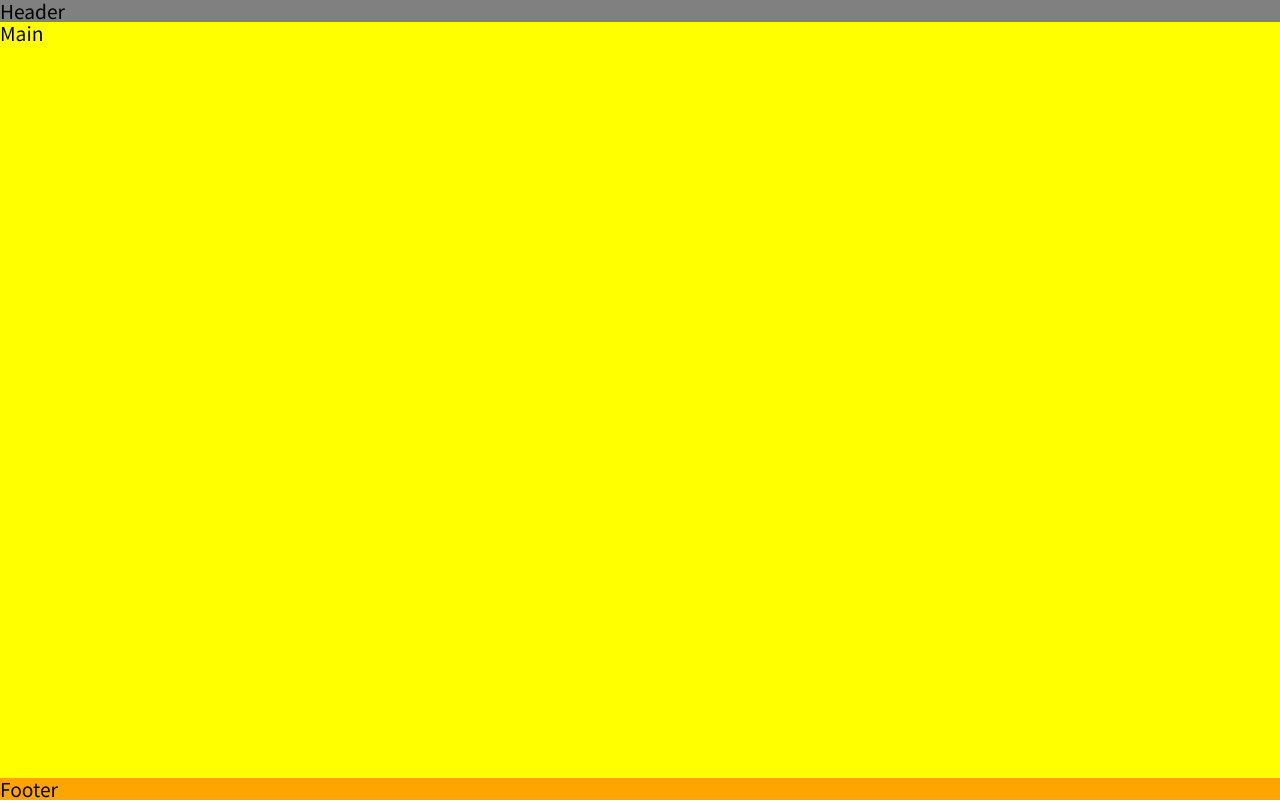
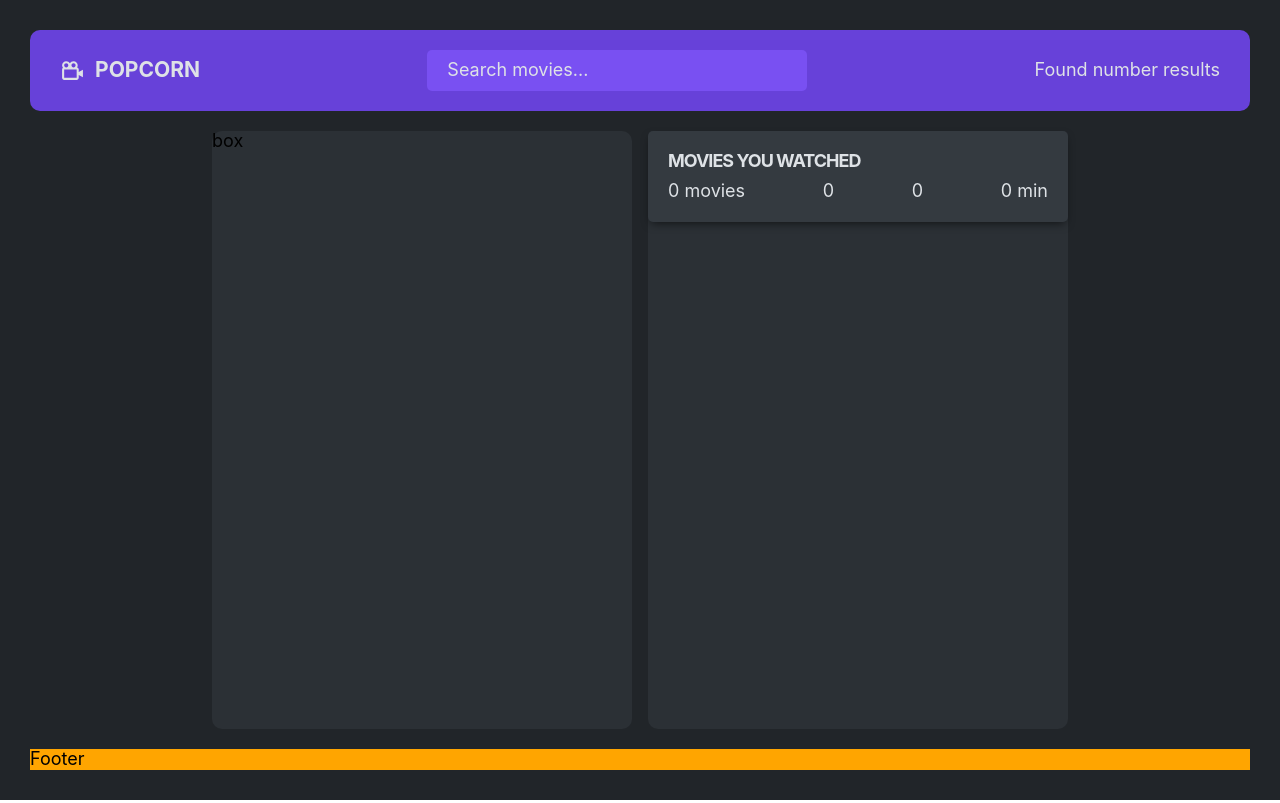
Before and after one commit to antonchua/popcorn, a React app: page / in a window 1280 px wide. Built offline with nearby package versions, Linux system fonts and the light colour scheme.

Commit message:
main section

```diff
--- a/src/app.tsx
+++ b/src/app.tsx
@@ -1,29 +1,17 @@
-import {Layout} from "./components/layout/layout";
+import { Layout } from './components/layout/layout'
+import { Header } from './components/header/header'
+import { Main } from './components/main/main'
 
-const KEY = "acc5d6f"
+// const KEY = "acc5d6f"
+// const res = await fetch(`http://www.omdbapi.com/?apikey=${KEY}&s=matrix`)
 export const App = () => {
-    // useEffect(() => {
-    //     const fetchMovie = async (): Promise<void> => {
-    //         try {
-    //             const res = await fetch(`http://www.omdbapi.com/?apikey=${KEY}&s=matrix`)
-    //             const data = await res.json()
-    //             console.log(data)
-    //         }
-    //         catch (err) {
-    //             console.log(err)
-    //         }
-    //     }
-    //     fetchMovie()
-    // }, [])
-
-
   return (
-      <>
-        <Layout>
-            <header style={{backgroundColor: "gray"}}>Header</header>
-            <main style={{backgroundColor: "yellow"}}>Main</main>
-            <footer style={{backgroundColor: "orange"}}>Footer</footer>
-        </Layout>
-      </>
+    <>
+      <Layout>
+        <Header />
+        <Main />
+        <footer style={{ backgroundColor: 'orange' }}>Footer</footer>
+      </Layout>
+    </>
   )
 }
--- a/src/components/found-results/found-results.tsx
+++ b/src/components/found-results/found-results.tsx
@@ -1,7 +1,5 @@
 export const FoundResults = () => {
     return (
-        <div>
-            results
-        </div>
+    <div>Found number results</div>
     )
 }
--- a/src/components/header/header.module.scss
+++ b/src/components/header/header.module.scss
@@ -0,0 +1,27 @@
+@import "src/styles/styles";
+
+.header {
+  display: flex;
+  justify-content: space-between;
+  align-items: center;
+
+  padding: 20px 30px ;
+  background-color: $color-primary;
+  color: $color-text;
+  border-radius: 10px;
+
+  h3 {
+    display: flex;
+    align-items: center;
+    text-transform: uppercase;
+
+
+    .logo {
+      color: $color-text;
+      font-size: 2.5rem;
+      margin-right: 10px;
+    }
+  }
+
+
+}
--- a/src/components/header/header.tsx
+++ b/src/components/header/header.tsx
@@ -1,14 +1,16 @@
-import logo from '../../accets/popcorn.png'
+import {FoundResults} from "../found-results/found-results";
+import {Input} from '../../ui/input/input'
+import { BiCameraMovie } from "react-icons/bi";
 import styles from './header.module.scss'
 
 export const Header = () => {
     return (
         <header className={styles.header}>
-            <img src={logo} alt="logo"/>
+            <h3><BiCameraMovie className={styles.logo}/> popcorn</h3>
             <div>
-                <label htmlFor="search"></label>
-                <input type="search" id='search' placeholder='Search movies...'/>
+                <Input type={'search'} id={'search'} placeholder={'Search movies...'} autocomplete={'off'}/>
             </div>
+            <FoundResults/>
         </header>
     )
 }
--- a/src/components/layout/layout.module.scss
+++ b/src/components/layout/layout.module.scss
@@ -1,7 +1,10 @@
+@import "src/styles/styles";
 .layout {
   display: grid;
   grid-template-rows: auto 1fr auto;
 
   width: 100%;
   height: 100%;
+  padding: 30px;
+  background-color: $color-background-900;
 }
--- /dev/null
+++ b/src/components/main/main.module.scss
@@ -0,0 +1,36 @@
+@import "src/styles/styles";
+.main {
+  display: flex;
+  justify-content: center;
+  gap: 16px;
+  background-color: $color-background-900;
+  padding: 20px 0;
+
+  .box {
+    width: 42rem;
+    height: 100%;
+    background-color: $color-background-500;
+    border-radius: 10px;
+  }
+  .summary {
+    display: flex;
+    flex-direction: column;
+    box-shadow: 0px 4px 10px -3px rgba(0,0,0,0.63);
+    border-radius: 5px;
+    padding: 20px;
+    background-color: $color-background-100;
+    color: $color-text;
+    h3 {
+      text-transform: uppercase;
+      letter-spacing: -1px;
+      font-size: 1.8rem;
+      margin-bottom: 10px;
+    }
+    ul {
+      display: flex;
+      justify-content: space-between;
+      align-items: center;
+
+    }
+  }
+}
--- /dev/null
+++ b/src/components/main/main.tsx
@@ -0,0 +1,20 @@
+import styles from './main.module.scss'
+
+export const Main = () => {
+  return (
+    <main className={styles.main}>
+      <div className={styles.box}>box</div>
+      <div className={styles.box}>
+        <div className={styles.summary}>
+          <h3>movies you watched</h3>
+          <ul>
+            <li>0 movies</li>
+            <li>0</li>
+            <li>0</li>
+            <li>0 min</li>
+          </ul>
+        </div>
+      </div>
+    </main>
+  )
+}
--- a/src/index.scss
+++ b/src/index.scss
@@ -1,4 +1,3 @@
-@import url('https://fonts.googleapis.com/css2?family=Noto+Sans+JP:wght@400;700&display=swap');
 @import "styles/styles";
 
 *,
@@ -18,11 +17,12 @@ html, body, #root {
 
 html {
   font-size:  62.5%;
-  font-family: 'Noto Sans JP', sans-serif;
 }
 
 body {
-  font-size: clamp(1.2rem, 1.5vw, 2rem);
+  font-size: 1.8rem;  //font-size: clamp(1.2rem, 1.5vw, 2rem);
+  font-family: -apple-system, BlinkMacSystemFont, "Segoe UI", Roboto, Oxygen,
+  Ubuntu, Cantarell, "Open Sans", "Helvetica Neue", sans-serif;
 }
 
 .img {
@@ -38,3 +38,6 @@ li {
 a {
   text-decoration: none;
 }
+h1, h2, h3 {
+  margin: 0;
+}
--- a/src/styles/_variables.scss
+++ b/src/styles/_variables.scss
@@ -1,42 +1,12 @@
-:root {
-  --background-header: #d2d8dc;
-  --background-header_menu: #fff;
-  --background-header_burger: #2a2828;
-
-  --background-body: #e9ecee;
-  --background-card: #fff;
-  --background-footer: #a5abad;
-
-  --color-text_primary: #000;
-  --color-text_secondary: #4b4a4a;
-  --color-text__link_active: #65a3c9;
-
-  --toggle-bg: #fff;
-  --toggle-icon: #000;
-}
-
-[data-theme='dark']{
-  --background-header: #005dab;
-  --background-header_menu: #989595;
-  --background-header_burger: #fff;
-
-
-  --background-body: rgb(17 24 39);
-  --background-card: #282c34;
-  --background-footer: rgb(28 39 63);
-
-  --color-text_primary: #fff;
-  --color-text_secondary: #000;
-  --color-text__link_active: #aac4ec;
-
-  --toggle-bg: #000;
-  --toggle-icon: #fff;
-}
-
-//text fonts
-$font-size-s: 1.2rem;
-$font-size-m: 1.8rem;
-$font-size-l: 2.8rem;
+$color-primary: #6741d9;
+$color-primary-light: #7950f2;
+$color-text: #dee2e6;
+$color-text-dark: #adb5bd;
+$color-background-100: #343a40;
+$color-background-500: #2b3035;
+$color-background-900: #212529;
+$color-red: #fa5252;
+$color-red-dark: #e03131;
 
 //media query
 $tablet-size: 728px;
--- /dev/null
+++ b/src/ui/input/input.module.scss
@@ -0,0 +1,28 @@
+@import "src/styles/styles";
+.input {
+  font-size: 1.8rem;
+  width: 38rem;
+  padding: 10px 20px;
+  border: none;
+  border-radius: 5px;
+  outline: none;
+  color: $color-text;
+  background-color: $color-primary-light;
+  transition: all .5s;
+
+  &::placeholder {
+    color: $color-text;
+  }
+
+  &:focus {
+    transform: translateY(-3px);
+  }
+
+}
+
+input[type="search"]::-webkit-search-cancel-button,
+input[type="search"]::-webkit-search-decoration,
+input[type="search"]::-webkit-search-results-button,
+input[type="search"]::-webkit-search-results-decoration {
+  display: none;
+}
--- /dev/null
+++ b/src/ui/input/input.tsx
@@ -0,0 +1,17 @@
+import styles from './input.module.scss'
+
+type InputType = {
+  type: string
+  id: string
+  placeholder?: string
+  autocomplete: string
+}
+
+export const Input = ({ type, id, placeholder, autocomplete }: InputType) => {
+  return (
+    <>
+      <label htmlFor={id}></label>
+      <input className={styles.input} type={type} id={id} placeholder={placeholder} autoComplete={autocomplete} />
+    </>
+  )
+}
```
